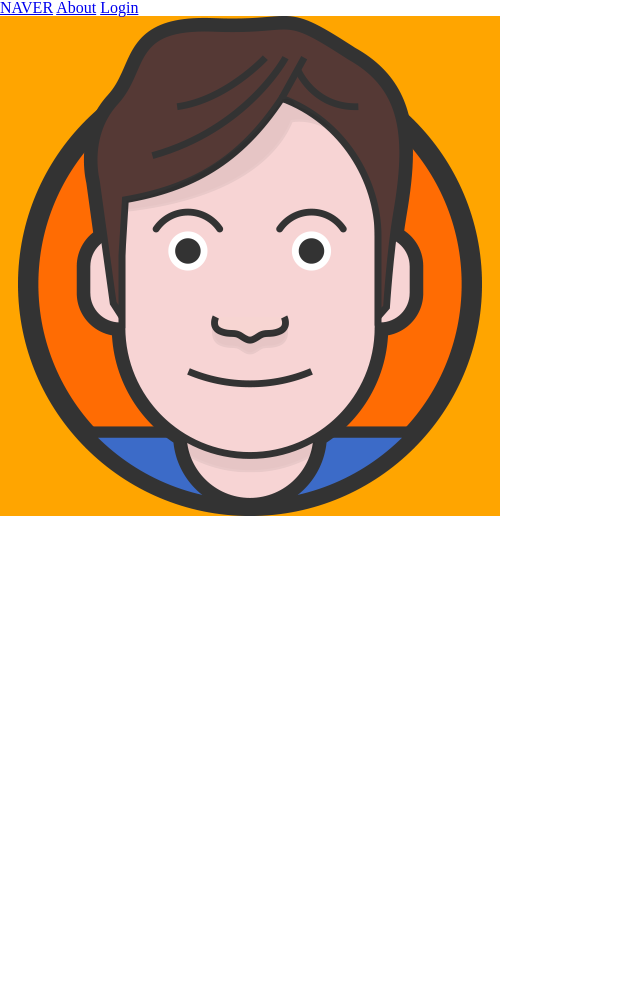
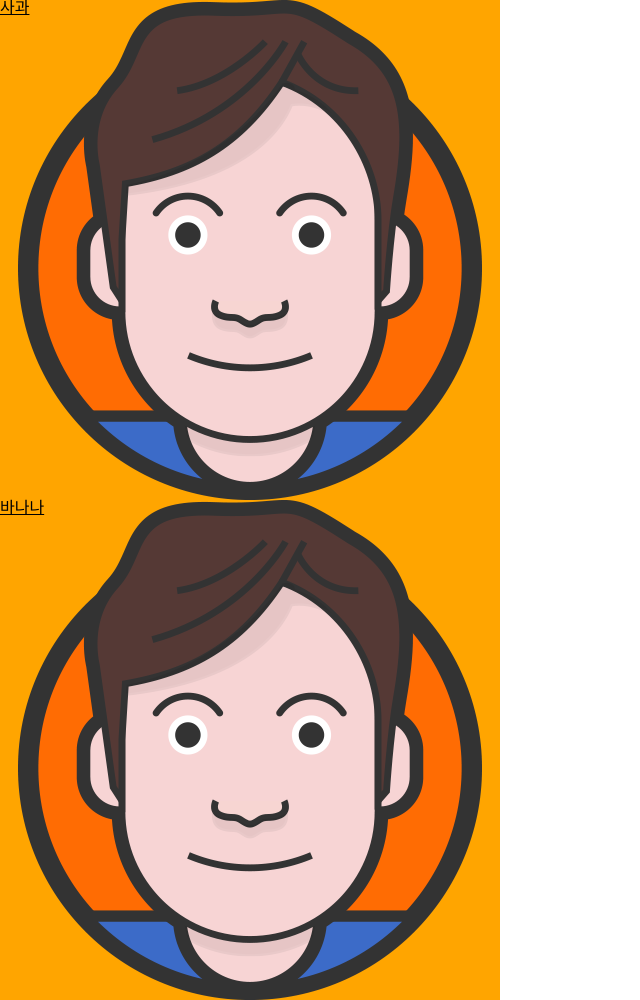
Before and after one commit to yeongno/pront1, a plain HTML site: page index.html in a window 1280 px wide. Shown: the whole page, without its empty margins (0-640 px from the left). Before the commit the page ends 800 px from the top, so only its background shows below. Drawn offline with nearby package versions, Linux system fonts and the light colour scheme.

Commit message:
data-name-name

```diff
--- a/index.html
+++ b/index.html
@@ -8,7 +8,7 @@
   <title>hi~</title>
   <link rel="stylesheet" href="./css/main.css">
   <link rel="stylesheet" href="https://cdn.jsdelivr.net/npm/reset-css@5.0.1/reset.min.css">
-  <script src="./js/main.js"></script>
+  <script defer src="./js/main.js"></script>
   <style>
     div {
       text-decoration: underline;
@@ -17,10 +17,8 @@
 </head>
 
 <body>
-  <a href="https://naver.com">NAVER</a>
-  <a href="/about">About</a>
-  <a href="/login/">Login</a>
-  <div></div>
+  <div data-fruit-name="apple">사과</div>
+  <div data-fruit-name="banana">바나나</div>
 </body>
 
 </html>
--- a/js/main.js
+++ b/js/main.js
@@ -1 +1,4 @@
-console.log('HI HI');
+const els = document.querySelectorAll('div')
+els.forEach(el =>{
+  console.log(el.dataset.fruitName)
+})
```
